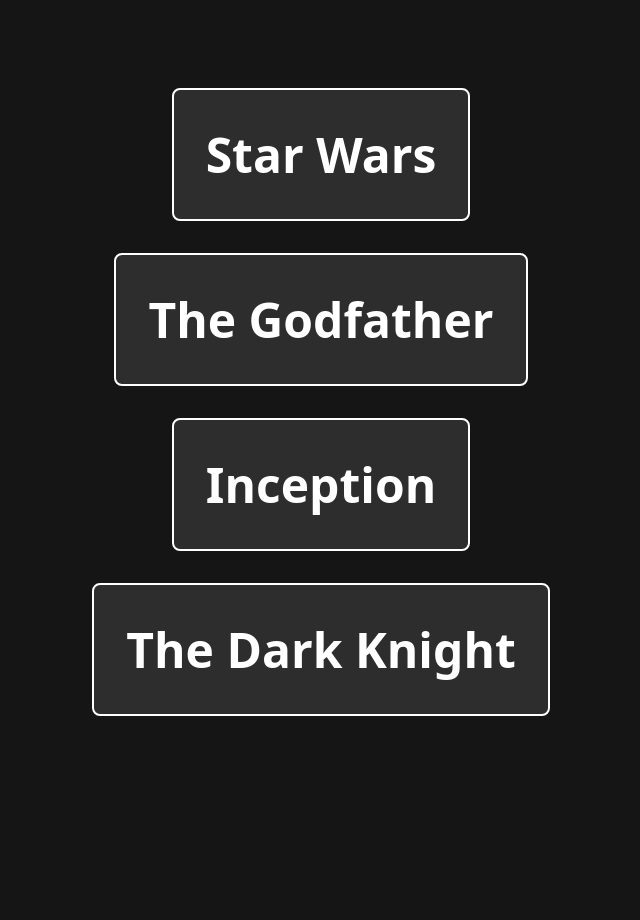
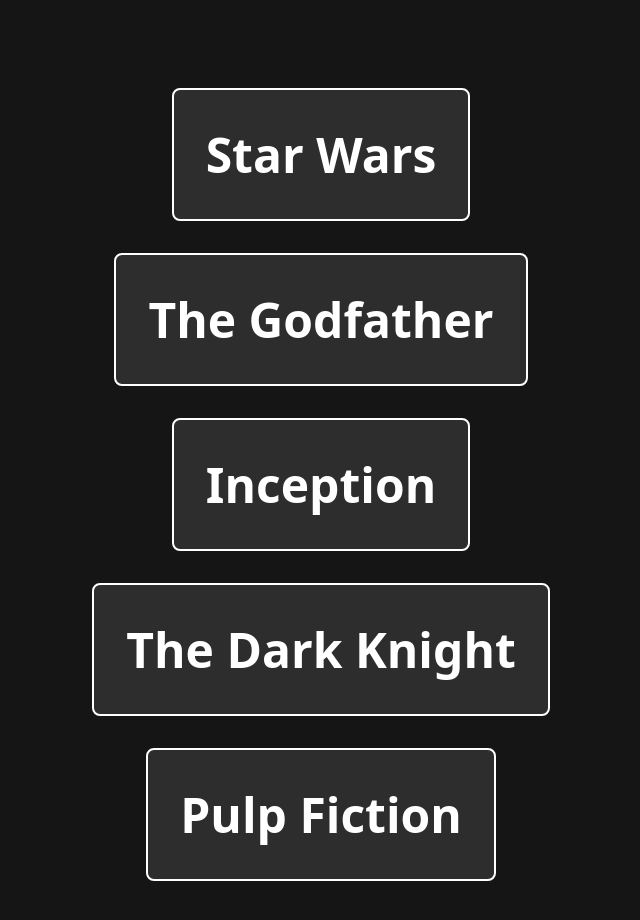
Before and after one commit to Veer2401/React-Movie-App, a React (Vite) app in the folder movie-application/: page / in a window 1280 px wide. Shown: the top 920 px of the page, without its empty margins (319-959 px from the left). Before the commit the page ends 804 px from the top, so only its background shows below. Built offline with nearby package versions, Linux system fonts and the light colour scheme.

Commit message:
Update App.jsx

```diff
--- a/movie-application/src/App.jsx
+++ b/movie-application/src/App.jsx
@@ -18,6 +18,7 @@
       <Card title="The Godfather" />
       <Card title="Inception" />
       <Card title="The Dark Knight" />
+      <Card title="Pulp Fiction" />
 
     </div>
 
```
